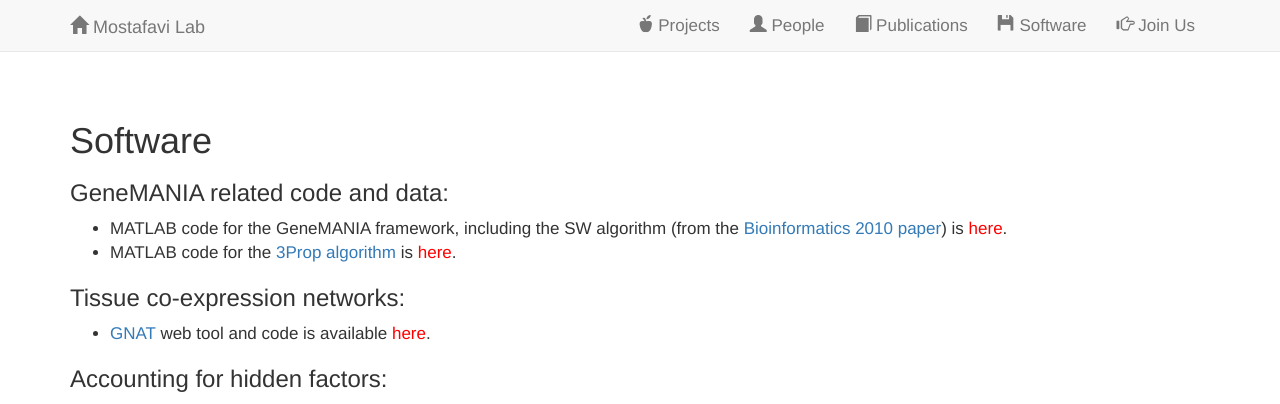
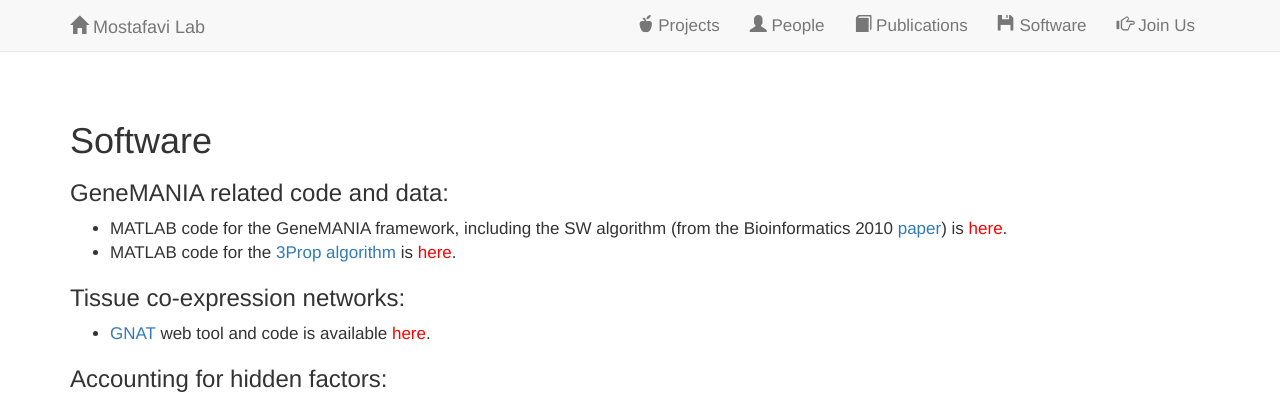
Before and after one commit to saramostafavi/saramostafavi.github.io, a Jekyll site: the page built from software.html, in a window 1280 px wide. Shown: the top 404 px of the page. Built offline with Jekyll 4.4.1, drawn with Linux system fonts in a browser that asks for light colours; nearby versions of some CDN libraries; a style sheet for code colours, icons or effects is not loaded.

Commit message:
Update software.html

```diff
--- a/software.html
+++ b/software.html
@@ -8,7 +8,7 @@
      <h3>GeneMANIA related code and data:</h3>
      <p>
      <ul>
-         <li>MATLAB code for the GeneMANIA framework, including the SW algorithm (from the <a href="http://www.ncbi.nlm.nih.gov/pubmed/20507895">Bioinformatics 2010 paper</a>) is <a href="http://morrislab.med.utoronto.ca/~sara/SW/" style="color:red">here</a>.</li>
+         <li>MATLAB code for the GeneMANIA framework, including the SW algorithm (from the Bioinformatics 2010 <a href="http://www.ncbi.nlm.nih.gov/pubmed/20507895"> paper</a>) is <a href="http://morrislab.med.utoronto.ca/~sara/SW/" style="color:red">here</a>.</li>
          <li>MATLAB code for the <a href="http://www.ncbi.nlm.nih.gov/pmc/articles/PMC3532359/">3Prop algorithm</a> is <a href="http://ai.stanford.edu/~saram/3propcode.zip" style="color:red">here</a>.</li>
      </ul>
       </p>
```
